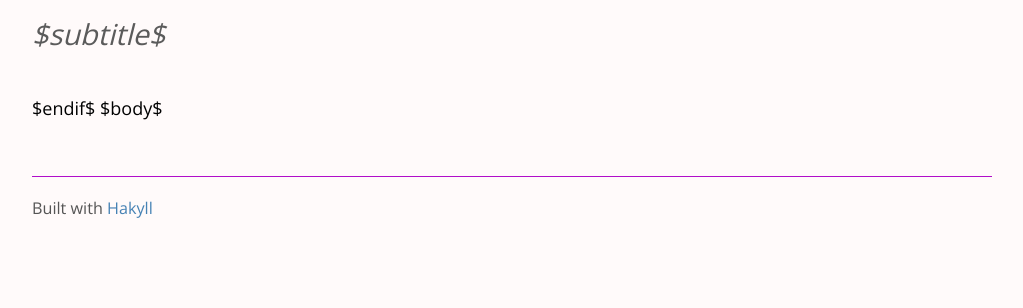
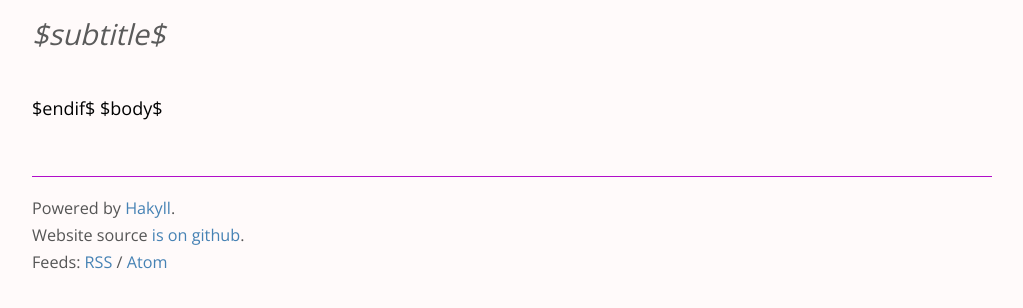
Before and after one commit to willbush/perplexed.dev, a plain HTML site: page templates/default.html in a window 1280 px wide. Shown: the part 176-484 px from the top of the page, without its empty margins (128-1151 px from the left). Drawn offline with nearby package versions, Linux system fonts and the light colour scheme.

Commit message:
add rss and atom feeds

```diff
--- a/templates/default.html
+++ b/templates/default.html
@@ -34,8 +34,11 @@
     </main>
 
     <footer>
-      Built with
-      <a href="http://jaspervdj.be/hakyll">Hakyll</a>
+      Powered by <a href="http://jaspervdj.be/hakyll">Hakyll</a>.
+      <br>
+      Website source <a href="https://github.com/willbush/perplexed.dev">is on github</a>.
+      <br>
+      Feeds: <a href="/rss.xml">RSS</a> / <a href="/atom.xml">Atom</a>
     </footer>
   </body>
 </html>
```
Also changed, not shown: 1 other file.
